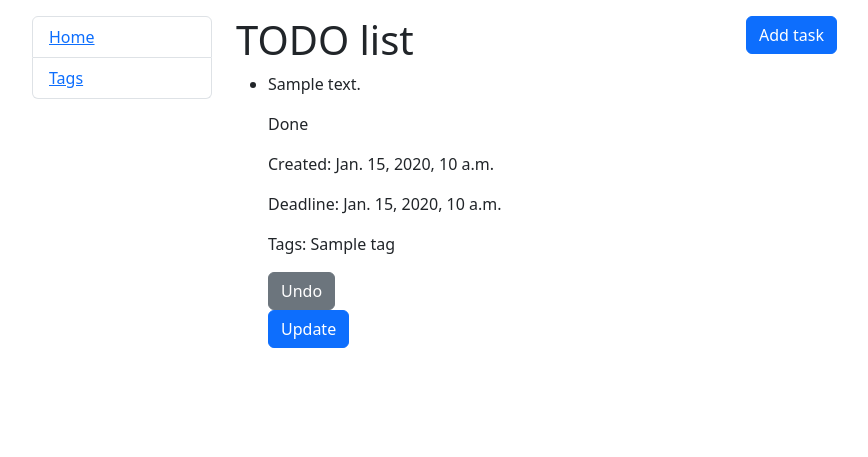
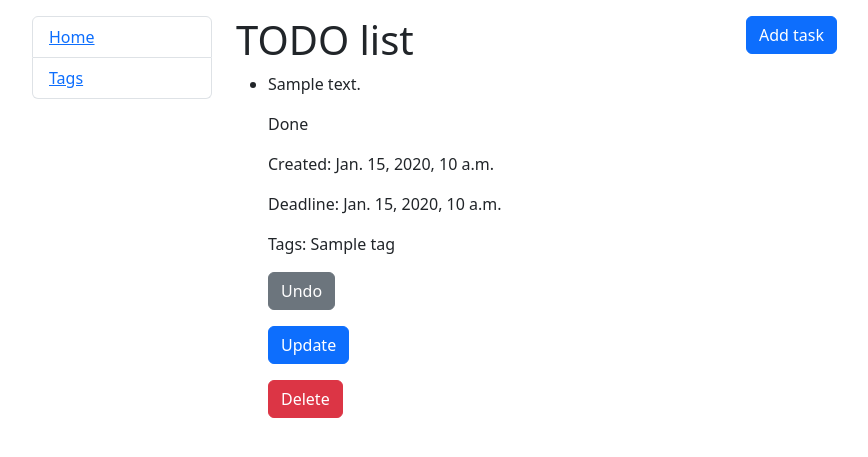
Before and after one commit to Altahoma/todo-list, a Django app: page / in a window 1280 px wide. Shown: the top 457 px of the page, without its empty margins (8-876 px from the left). Run offline with Django 4.2, Linux system fonts and the light colour scheme; tables that the repository leaves empty hold one stand-in row (values such as "Sample post").

Commit message:
Implemented task delete

```diff
--- a/templates/todolist/task_list.html
+++ b/templates/todolist/task_list.html
@@ -35,18 +35,25 @@
               {{ tag.name }}
             {% endfor %}
           </p>
-          {% if task.is_done %}
-            <a href="{% url 'todolist:toggle-task' pk=task.id %}" class="btn btn-secondary link-to-page">
-              Undo
-            </a>
-          {% else %}
-            <a href="{% url 'todolist:toggle-task' pk=task.id %}" class="btn btn-success link-to-page">
-              Complete
-            </a>
-          {% endif %}
+          <p>
+            {% if task.is_done %}
+              <a href="{% url 'todolist:toggle-task' pk=task.id %}">
+                <button type="button" class="btn btn-secondary">Undo</button>
+              </a>
+            {% else %}
+              <a href="{% url 'todolist:toggle-task' pk=task.id %}">
+                <button type="button" class="btn btn-success">Complete</button>
+              </a>
+            {% endif %}
+          </p>
           <p>
             <a href="{% url 'todolist:task-update' pk=task.id %}">
               <button type="button" class="btn btn-primary">Update</button>
+            </a>
+          </p>
+          <p>
+            <a href="{% url 'todolist:task-delete' pk=task.id %}">
+              <button type="button" class="btn btn-danger">Delete</button>
             </a>
           </p>
         </li>
--- a/todolist/urls.py
+++ b/todolist/urls.py
@@ -4,6 +4,7 @@ from .views import (
     TaskList,
     TaskCreateView,
     TaskUpdateView,
+    TaskDeleteView,
     TagList,
     toggle_task_completion,
 )
@@ -11,7 +12,12 @@ from .views import (
 urlpatterns = [
     path("", TaskList.as_view(), name="task-list"),
     path("task/create/", TaskCreateView.as_view(), name="task-create"),
-    path("task/<int:pk>/update/", TaskUpdateView.as_view(), name="task-update"),
+    path(
+        "task/<int:pk>/update/", TaskUpdateView.as_view(), name="task-update"
+    ),
+    path(
+        "task/<int:pk>/delete/", TaskDeleteView.as_view(), name="task-delete"
+    ),
     path("task/<int:pk>/toggle/", toggle_task_completion, name="toggle-task"),
     path("tags/", TagList.as_view(), name="tag-list"),
 ]
--- a/todolist/views.py
+++ b/todolist/views.py
@@ -25,6 +25,11 @@ class TaskUpdateView(generic.UpdateView):
     success_url = reverse_lazy("todolist:task-list")
 
 
+class TaskDeleteView(generic.DeleteView):
+    model = Task
+    success_url = reverse_lazy("todolist:task-list")
+
+
 class TagList(generic.ListView):
     model = Tag
 
```
Also changed, not shown: templates/todolist/task_confirm_delete.html (added, +9 -0 lines).
